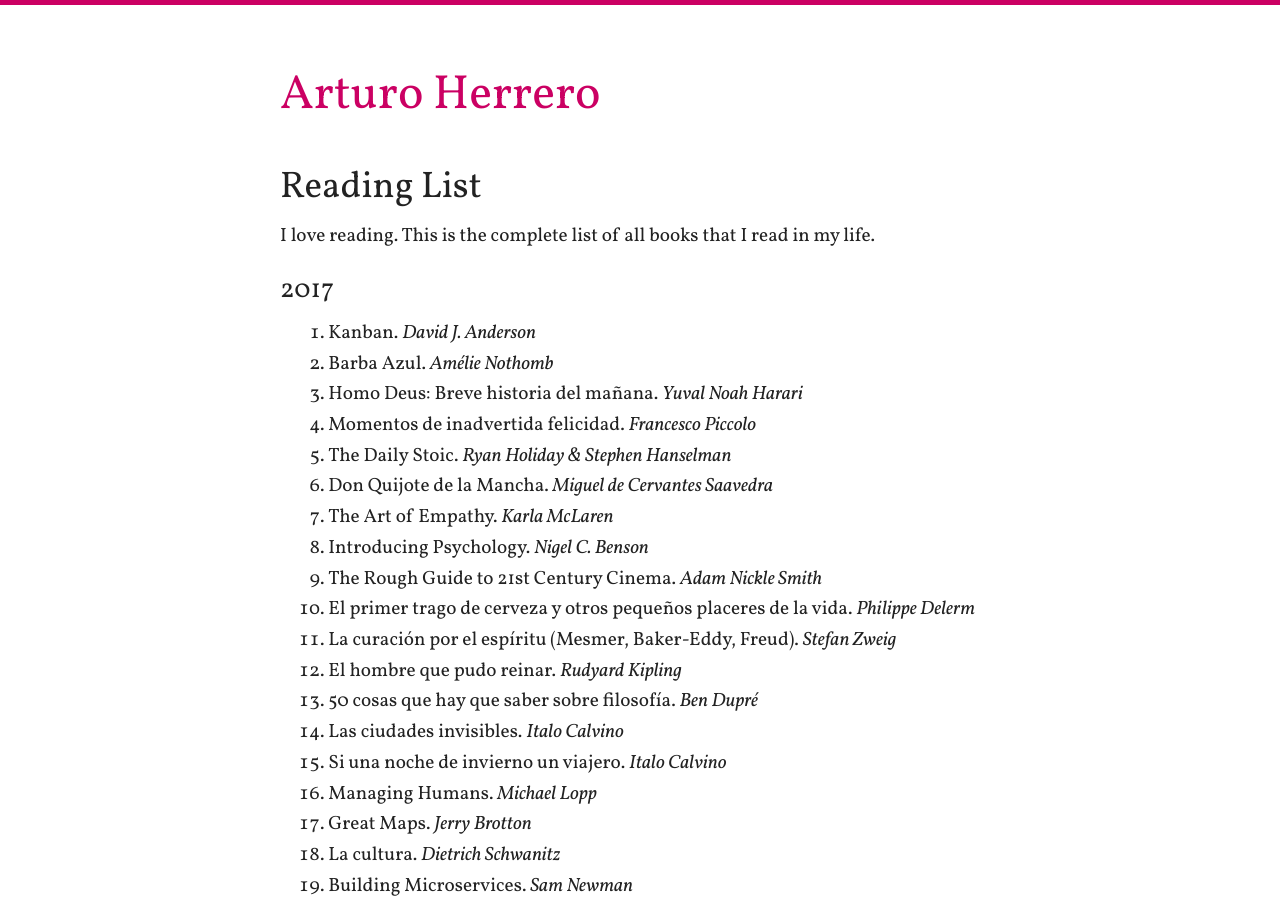
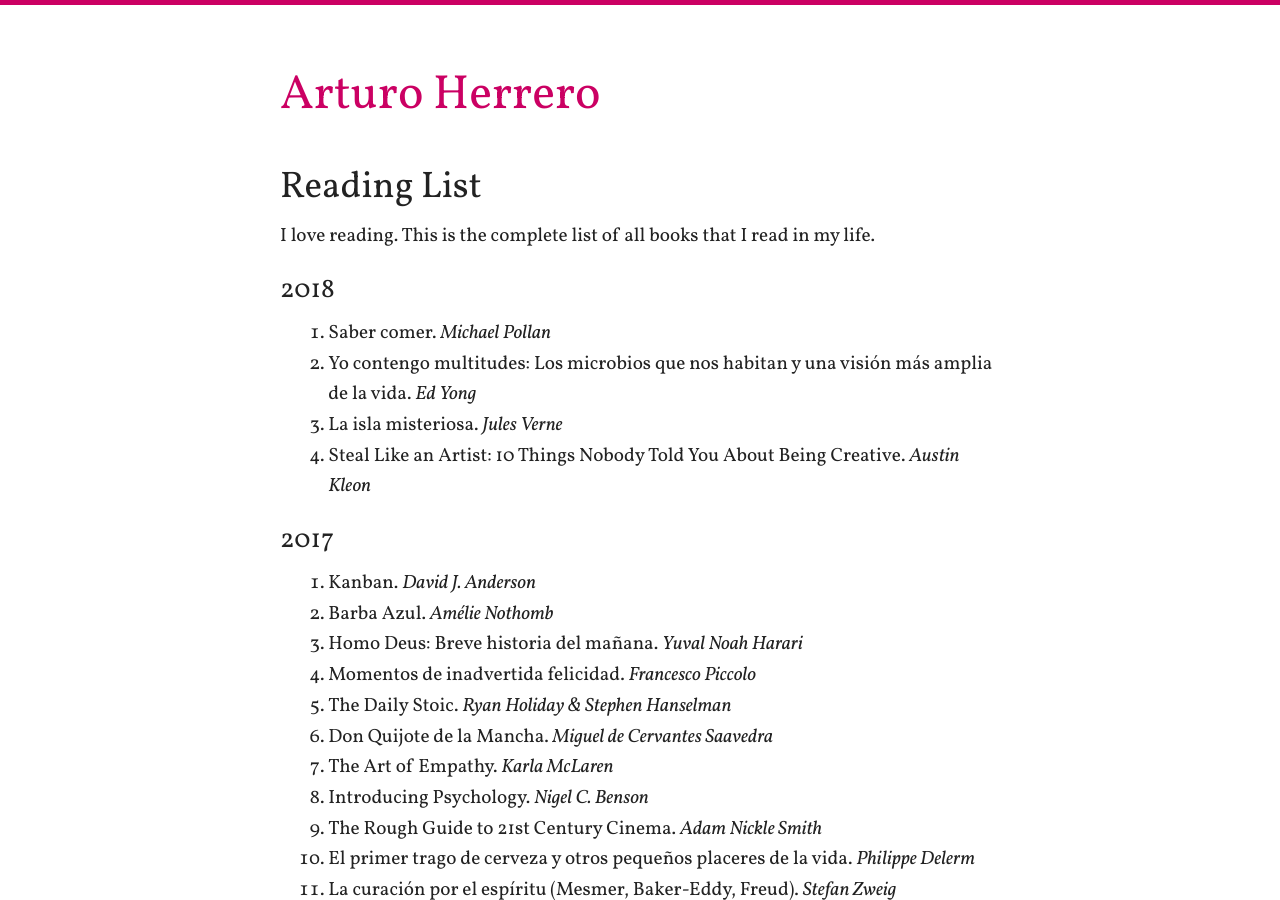
Before and after one commit to arturoherrero/arturoherrero.com, a Jekyll site: the page built from books.md, in a window 1280 px wide and 900 px high. Built offline with Jekyll 4.4.1, drawn with Linux system fonts in a browser that asks for light colours.

Commit message:
Update books

```diff
--- a/books.md
+++ b/books.md
@@ -7,6 +7,13 @@
 ## Reading List
 
 I love reading. This is the complete list of all books that I read in my life.
+
+### 2018
+1. Saber comer. *Michael Pollan*
+2. Yo contengo multitudes: Los microbios que nos habitan y una visión más amplia de la vida. *Ed Yong*
+3. La isla misteriosa. *Jules Verne*
+4. Steal Like an Artist: 10 Things Nobody Told You About Being Creative. *Austin Kleon*
+
 
 ### 2017
 1. Kanban. *David J. Anderson*
```
